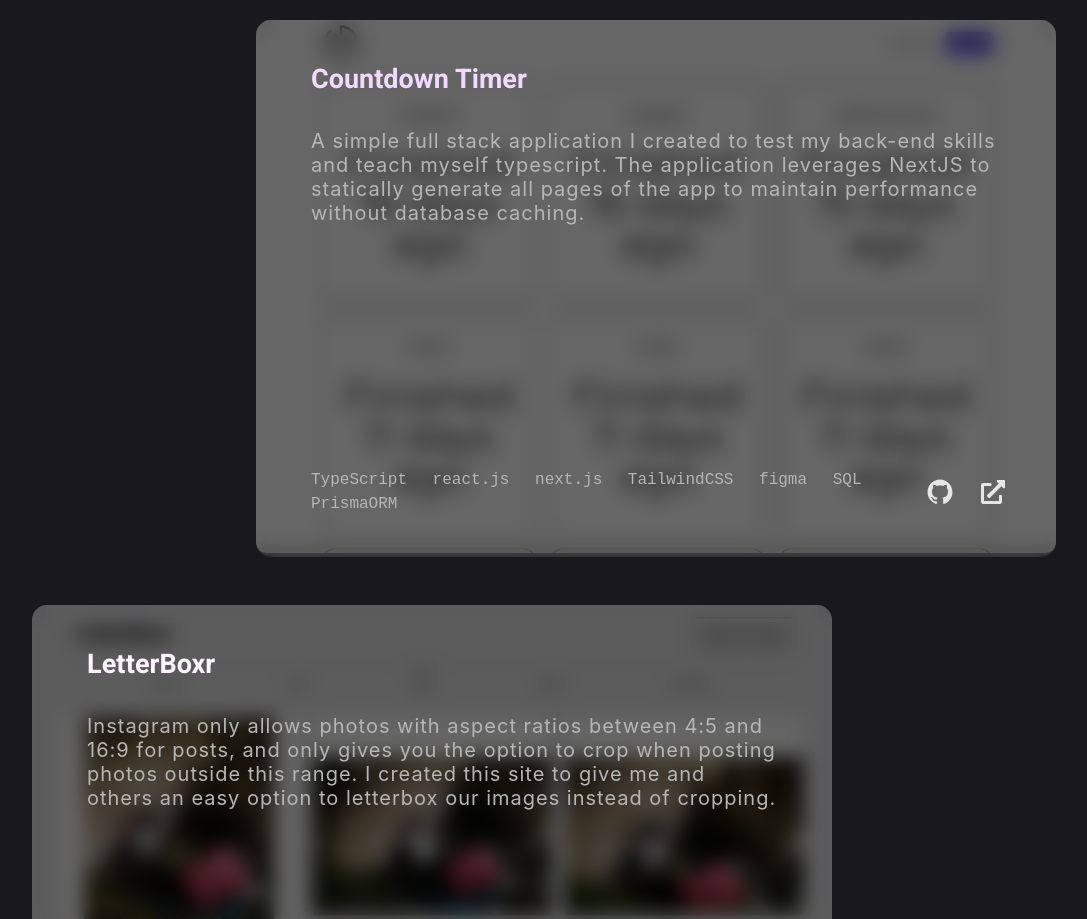
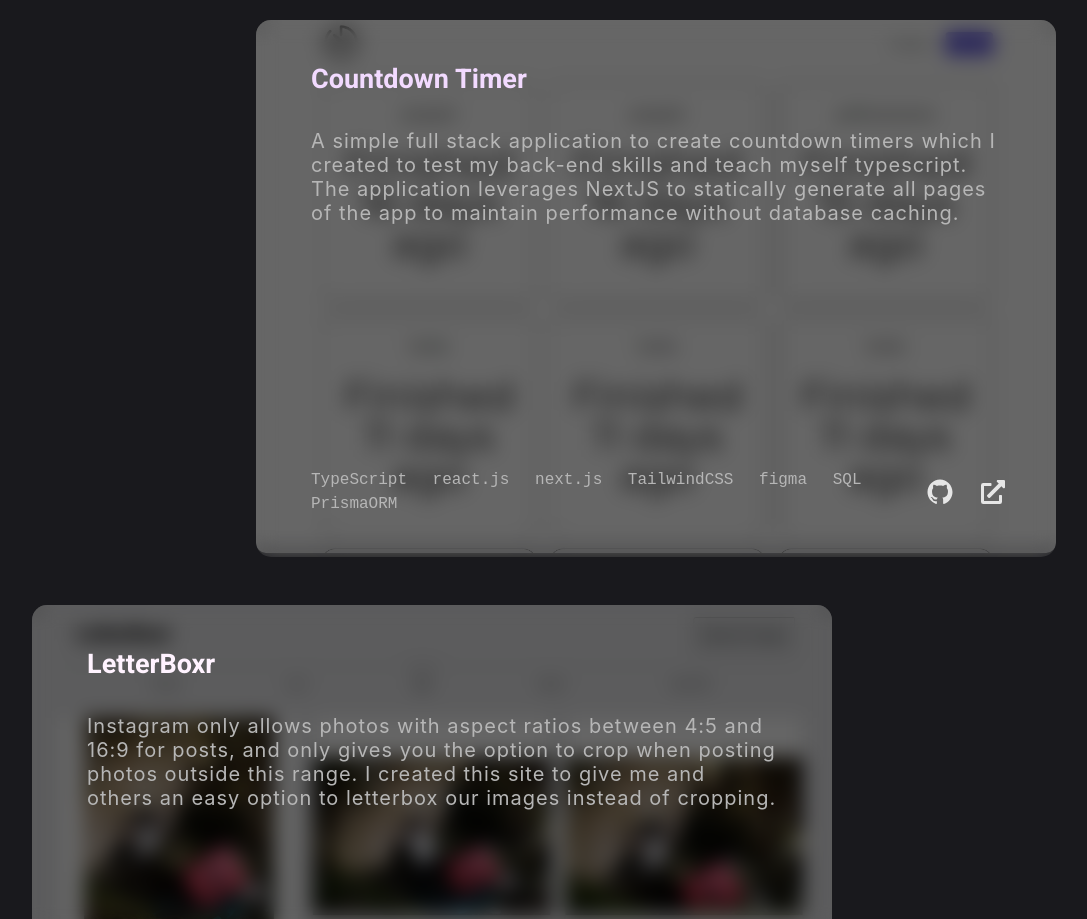
Before and after one commit to babyccino/portfolio, a Next.js app: page /portfolio in a window 1280 px wide. Shown: the part 2140-3059 px from the top of the page, without its empty margins (96-1183 px from the left). Built offline with nearby package versions, Linux system fonts and the light colour scheme.

Commit message:
Update description for countdown timer project

```diff
--- a/src/components/projects/data.tsx
+++ b/src/components/projects/data.tsx
@@ -60,9 +60,9 @@ const projectsData: ProjectData[] = [
 	{
 		title: "Countdown Timer",
 		description:
-			"A simple full stack application I created to test my back-end skills and teach myself typescript. \
-			The application leverages NextJS to statically generate all pages of the app to maintain performance without \
-			database caching.",
+			"A simple full stack application to create countdown timers which I created to test my back-end skills \
+			and teach myself typescript. The application leverages NextJS to statically generate all pages of the app \
+			to maintain performance without database caching.",
 		image: countDownTimer,
 		technologies: [
 			"TypeScript",
```
